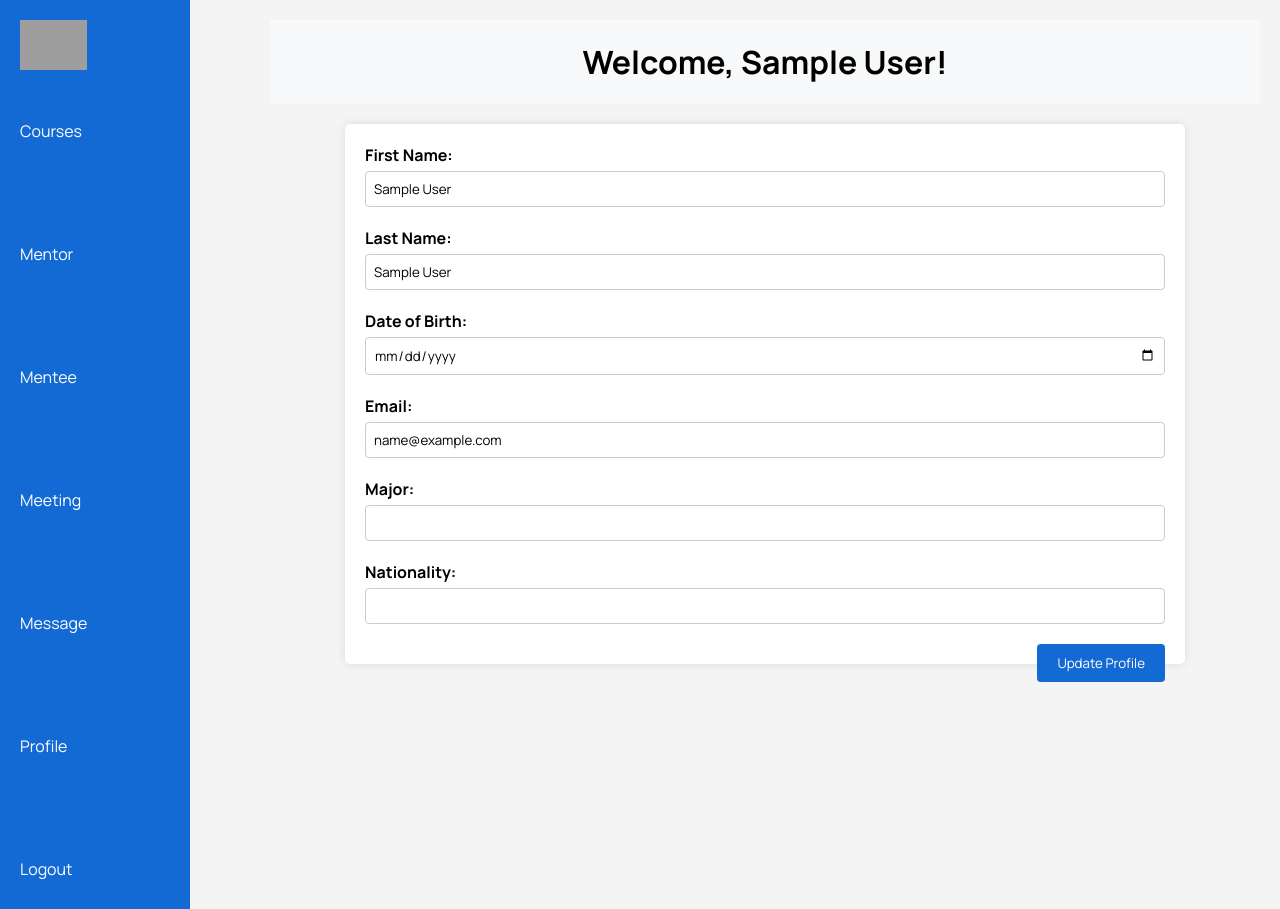
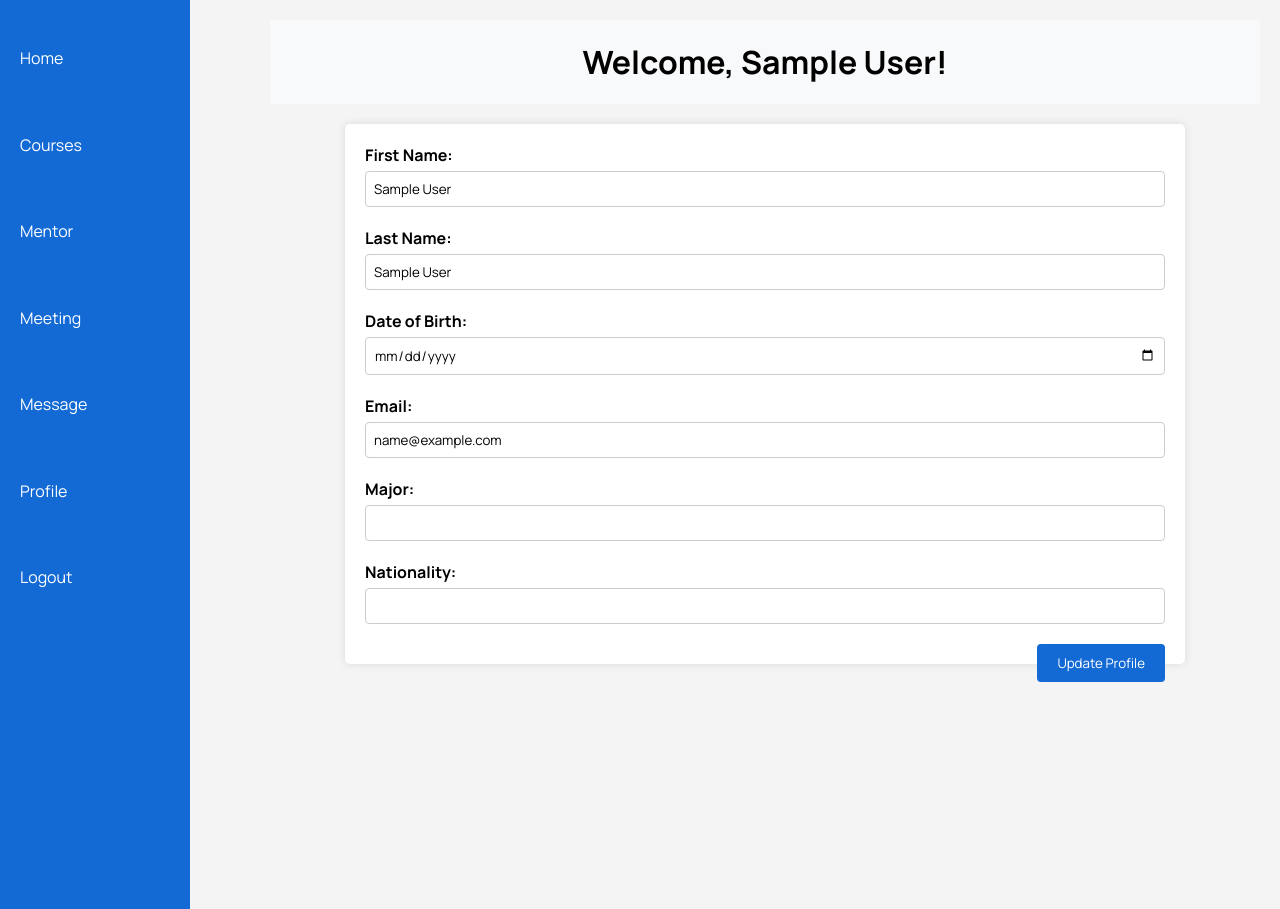
Before and after one commit to EddyKubwimana/Mentor-Match-Project, a PHP site: page /app/admin/profile.php in a window 1280 px wide. Run offline with PHP 8.4, Linux system fonts and the light colour scheme; the visitor is signed in with stand-in values (Sample User, id 1); data that the repository does not hold is empty; grey boxes are pictures that could not be loaded.

Commit message:
updated the profile functionality

```diff
--- a/app/admin/chat.php
+++ b/app/admin/chat.php
@@ -19,6 +19,7 @@ isLogin();
     </div>
     <nav>
         <ul>
+            <li><a href="../../index.php">Home</a></li>
             <li><a href="#courses">Courses</a></li>
             <li><a href="mentor.php">Mentor</a></li>
             <li><a href="#me">Meeting</a></li>
--- a/app/admin/dashboard.php
+++ b/app/admin/dashboard.php
@@ -14,11 +14,9 @@ isLogin();
 <body>
 
 <div class="sidebar">
-    <div class="logo">
-        <img src="school_logo.png" alt="School Logo">
-    </div>
     <nav>
         <ul>
+            <li><a href="../../index.php">Home</a></li>
             <li><a href="#courses">Courses</a></li>
             <li><a href="mentor.php">Mentor</a></li>
             <li><a href="#me">Meeting</a></li>
--- a/app/admin/mentor.php
+++ b/app/admin/mentor.php
@@ -13,13 +13,11 @@ isLogin();
 <body>
 
 <div class="sidebar">
-    <div class="logo">
-        <img src="school_logo.png" alt="School Logo">
-    </div>
     <nav>
         <ul>
+            <li><a href="../../index.php">Home</a></li>
             <li><a href="#courses">Courses</a></li>
-            <li><a href="#calendar">Mentor</a></li>
+            <li><a href="mentor.php">Mentor</a></li>
             <li><a href="#me">Meeting</a></li>
             <li><a href="chat.php">Message</a></li>
             <li><a href="profile.php">Profile</a></li>
--- a/app/admin/profile.php
+++ b/app/admin/profile.php
@@ -16,14 +16,11 @@ isLogin();
 <body>
 
 <div class="sidebar">
-    <div class="logo">
-        <img src="school_logo.png" alt="School Logo">
-    </div>
     <nav>
         <ul>
+            <li><a href="../../index.php">Home</a></li>
             <li><a href="#courses">Courses</a></li>
             <li><a href="mentor.php">Mentor</a></li>
-            <li> <a href="mentee.php">Mentee</a></li>
             <li><a href="#me">Meeting</a></li>
             <li><a href="chat.php">Message</a></li>
             <li><a href="profile.php">Profile</a></li>
--- a/app/admin/style.css
+++ b/app/admin/style.css
@@ -36,8 +36,8 @@ body {
 
 .sidebar nav ul li {
     margin-bottom: 10px;
-    padding-top: 5vh;
-    padding-bottom: 5vh;
+    padding-top: 3vh;
+    padding-bottom: 3vh;
 }
 
 .sidebar nav ul li a {
```
